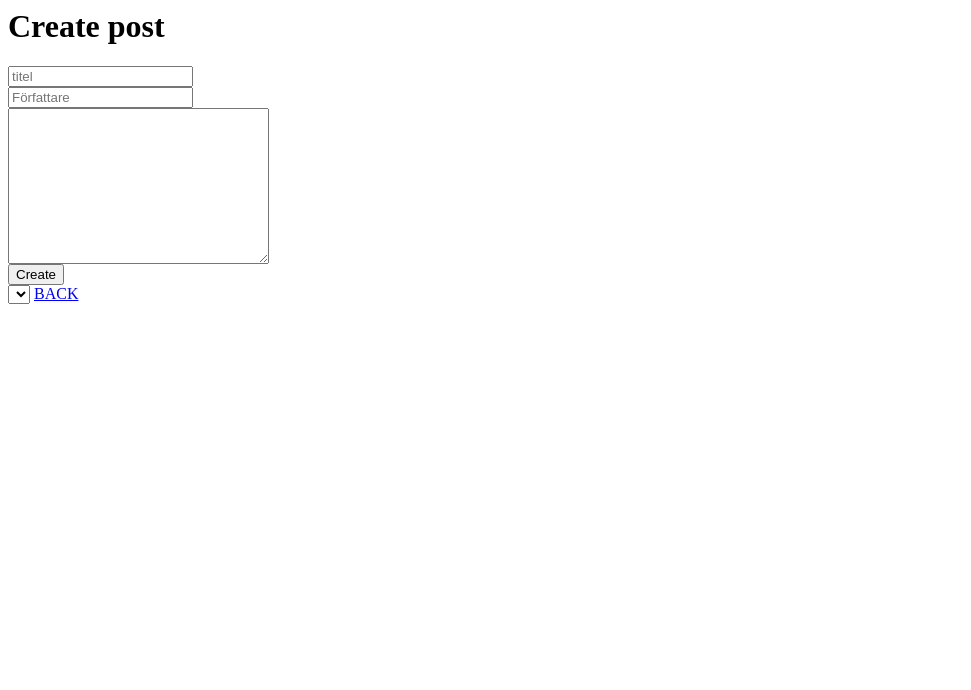
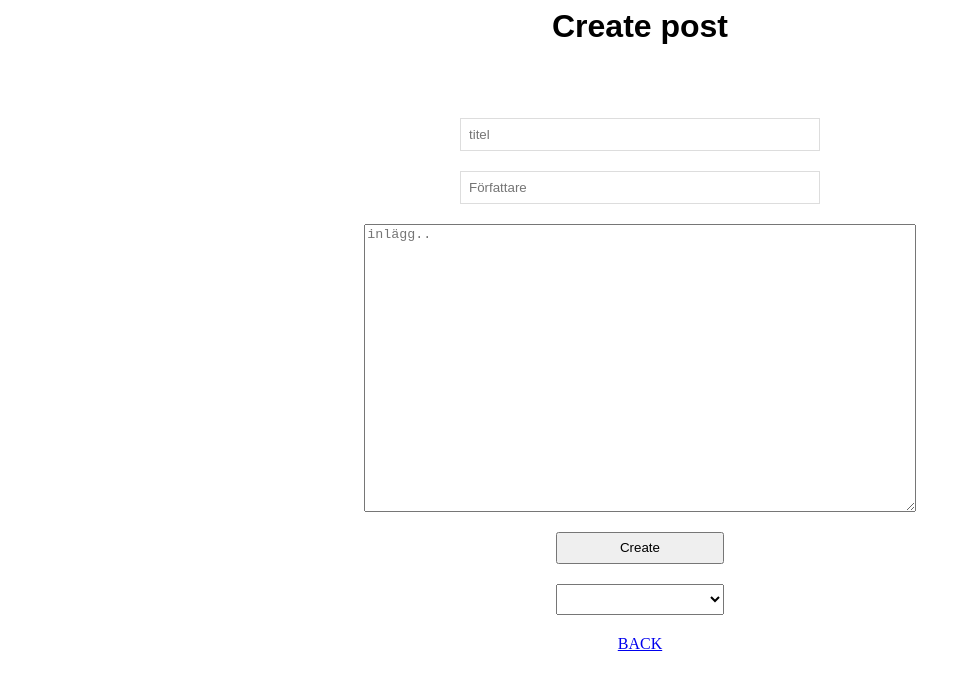
Before and after one commit to jonaelghid3y/blog-client-template, a plain HTML site: page admin/create-post.html in a window 1280 px wide. Shown: the whole page, without its empty margins (0-971 px from the left). Drawn offline with Linux system fonts and the light colour scheme.

Commit message:
dag2 lunch

```diff
--- a/admin/create-post.html
+++ b/admin/create-post.html
@@ -8,22 +8,22 @@
 </head>
 
 <body>
-    <h1>Create post</h1>
+    <h1 id="header">Create post</h1>
 
 
-    <div>
+    <div id="container3">
 
 
         <form id="create-pun-form">
 
 
-            <input type="text" placeholder="titel"> </input><br>
-            <input type="text" placeholder="Författare"> </input><br>
-            <textarea name="content" id="content-textarea" cols="30" rows="10"></textarea><br>
-            <input type="submit" value="Create"><br>
-            <select> taggar </select>
+            <input id="titel" type="text" placeholder="titel"> </input><br>
+            <input id="author" type="text" placeholder="Författare"> </input><br>
+            <textarea name="content" id="content-textarea" cols="30" rows="10" placeholder="inlägg.."></textarea><br>
+            <input id="submit" type="submit" value="Create"><br>
+            <select id="select"> taggar </select>
 
-            <a href="../admin/index.html">BACK</a> <br>
+            <a id="skapalänk" href="../admin/index.html">BACK</a> <br>
 
         </form>
 
--- a/admin/css/style.css
+++ b/admin/css/style.css
@@ -6,7 +6,7 @@ table {
     margin-top: 50px;
   }
 
-  td, th {
+  td, th,#titel,#author{
     border: 1px solid #dddddd;
     text-align: left;
     padding: 8px;
@@ -25,3 +25,72 @@ table {
 
     text-align: center;
   }
+h1{
+  font-family: arial, sans-serif;
+    text-align: center;
+
+}
+#container3{
+  height: 600px;
+
+
+}
+#create-pun-form{
+
+
+
+  display: grid;
+  width: 89%;
+  margin: 0 auto;
+  grid-auto-rows: 1fr;
+  column-gap: 2%;
+  row-gap: 20px;
+  height: 600px;
+
+  grid-template-columns: repeat(12, 1fr);
+}
+
+
+#titel{
+
+  grid-column-start: 5;
+  grid-column-end: 9;
+  grid-row-start: 2;
+  grid-row-end: 3;
+
+}
+#author{
+  grid-column-start: 5;
+  grid-column-end: 9;
+  grid-row-start: 3;
+  grid-row-end: 4;
+
+}#content-textarea{
+
+  grid-column-start: 4;
+  grid-column-end: 10;
+  grid-row-start: 4;
+  grid-row-end: 10;
+
+}#submit{
+  grid-column-start: 6;
+  grid-column-end: 8;
+  grid-row-start: 10;
+  grid-row-end: 11;
+
+}
+  #select{
+    grid-column-start: 6;
+    grid-column-end: 8;
+    grid-row-start: 11;
+    grid-row-end: 12;
+
+  }
+#skapalänk{
+  text-align: center;
+  grid-column-start: 6;
+  grid-column-end: 8;
+  grid-row-start: 12;
+  grid-row-end: 13;
+
+}
--- a/admin/js/create-post.js
+++ b/admin/js/create-post.js
@@ -1,23 +1,42 @@
-document.getElementById('create-pun-form').addEventListener('submit', async function(e) {
+document.getElementById('create-pun-form').addEventListener('submit', async function (e) {
     e.preventDefault();
     const form = e.target;
+    console.log(e.target)
+    console.log()
+    let titles = document.getElementById('titel')
+    let authors = document.getElementById('author')
+    let texts = document.getElementById('content-textarea')
+    let selection = document.getElementById('selection')
+    console.log(titles.value)
+
+    const blogpost = {
+
+        title: titles.value,
+        author: authors.value,
+        content: texts.value,
+        tags: selection.value
+
+    }
+    console.log(blogpost)
+    console.log(JSON.stringify(blogpost))
 
 
-    let formDataObject = serializeForm(form);
 
-    console.log(formDataObject)
+    // let formDataObject = serializeForm(form);
+
+    //console.log(formDataObject)
     try {
         await fetch('https://blog-api-assignment.up.railway.app/posts', {
             method: 'POST', // *GET, POST, PUT, DELETE, etc.
             headers: {
-              'Content-Type': 'application/json'
+                'Content-Type': 'application/json'
             },
-            body: JSON.stringify(formDataObject), // body data type must match "Content-Type" header
+            body: JSON.stringify(blogpost), // body data type must match "Content-Type" header
 
         })
 
-        //location.replace('index.html')
-    } catch(error) {
+        location.replace('index.html')
+    } catch (error) {
         console.log(error)
     }
 })
@@ -25,10 +44,10 @@ document.getElementById('create-pun-form').addEventListener('submit', async func
 
 
 
-let serializeForm = function (form) {
+/*let serializeForm = function (form) {
     var obj = {};
     var formData = new FormData(form);
-    // console.log(formData.getAll());
+    console.log(formData.keys());
 
     for (var key of formData.keys()) {
         let inputData = formData.getAll(key);
@@ -42,4 +61,4 @@ let serializeForm = function (form) {
 
     // console.log(obj);
     return obj;
-};
+};*/
--- a/admin/js/manage-posts.js
+++ b/admin/js/manage-posts.js
@@ -55,7 +55,9 @@ async function fetchAllbloggs() {
                     method: 'DELETE'
                 });
 
-                //e.target.parentNode.parentNode.remove();
+                e.target.parentNode.parentNode.remove();
+
+
             } catch(error) {
                 console.log(error);
             }
```
